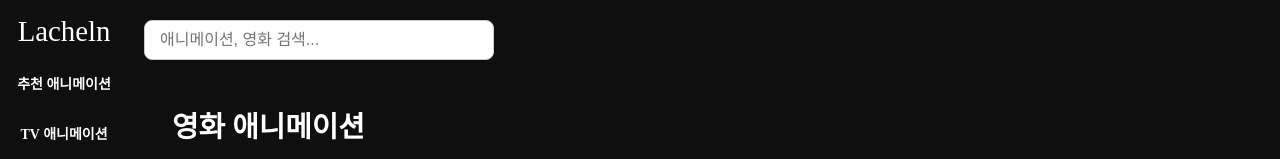
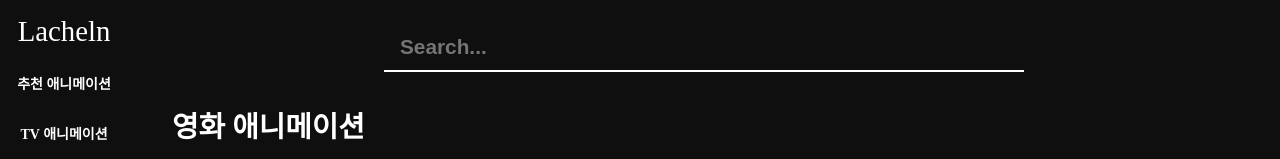
Before and after one commit to semi-hackathon/FE, a React (Vite) app: page /movie in a window 1280 px wide. Shown: the top 159 px of the page. Built offline with nearby package versions, Linux system fonts and the light colour scheme; no server answers.

Commit message:
서치바 스타일링

```diff
--- a/src/components/Navbar.jsx
+++ b/src/components/Navbar.jsx
@@ -19,11 +19,12 @@ const NavWrapper = styled.div`
   width: 100%;
   height: 10vh;
   background-color: #0f0f0f;
+  justify-content: center;
 `;
 
 const NavContainer = styled.div`
   display: flex;
   gap: 1rem;
   align-items: center;
-  margin-left: 1rem;
+  margin-top: 1rem;
 `;
--- a/src/components/Searchbar.jsx
+++ b/src/components/Searchbar.jsx
@@ -21,13 +21,10 @@ const Searchbar = () => {
       <StyledInput
         ref={inputRef}
         type="text"
-        placeholder="애니메이션, 영화 검색..."
+        placeholder="Search..."
         value={searchTerm}
         onChange={(e) => setSearchTerm(e.target.value)} // Context의 상태 업데이트
       />
-      {/* [제거] 기존의 드롭다운 결과창(ResultsContainer)은 제거합니다.
-        메인 컨텐츠 영역이 실시간으로 바뀌므로 더 이상 필요하지 않습니다.
-      */}
     </SearchWrapper>
   );
 };
@@ -37,18 +34,22 @@ export default Searchbar;
 // --- Styled Components (일부 수정) ---
 const SearchWrapper = styled.div`
   position: relative;
-  width: 350px;
+  display: flex;
+  width: 40rem;
 `;
+
 const StyledInput = styled.input`
   width: 100%;
-  padding: 10px 15px;
-  border: 1px solid #ccc;
-  border-radius: 8px;
-  font-size: 1rem;
-  transition: background-color 0.2s;
+  padding: 0.7rem 1rem;
+  border: none;
+  border-bottom: 0.125rem solid white;
+  font-size: 1.3rem;
+  font-weight: bold;
+  color: lightgray;
+  background-color: #0f0f0f;
 
   &:focus {
-    background-color: #f0f0f0;
-    outline: none;
+    outline: 0.5px soild gray;
+    outline-offset: 0.25rem;
   }
 `;
--- a/src/components/animation/AnimePageLayout.jsx
+++ b/src/components/animation/AnimePageLayout.jsx
@@ -4,6 +4,8 @@ import { useInfiniteQuery } from '@tanstack/react-query';
 import { useOutletContext } from 'react-router-dom';
 import AnimeGridList from './AnimeGridList';
 import SkeletonGridList from './SkeletonGridList';
+import SkeletonHeader from './SkeletonHeader';
+
 const AnimePageLayout = ({ title, queryKey, queryFn, isMovie }) => {
   const { scrollRef } = useOutletContext();
 
@@ -28,7 +30,12 @@ const AnimePageLayout = ({ title, queryKey, queryFn, isMovie }) => {
     return () => el.removeEventListener('scroll', onScroll);
   }, [scrollRef, fetchNextPage, hasNextPage, isFetchingNextPage]);
 
-  if (status === 'loading') return <LoadingText>로딩 중...</LoadingText>;
+  if (status === 'loading') return (
+    <Container>
+      <SkeletonHeader />
+      <SkeletonGridList />
+    </Container>
+  );
   if (status === 'error') return <LoadingText>에러: {error.message}</LoadingText>;
 
   return (
--- a/src/layout/LoginLayout.jsx
+++ b/src/layout/LoginLayout.jsx
@@ -70,6 +70,7 @@ const LoginContainer = styled.div`
 `
 
 const KakaoLoginButton = styled.button`
+  width: 20rem;
   height: 5rem;
   font-size: 1.875rem;
   background-color:#fee500;
--- a/src/pages/SearchResults.jsx
+++ b/src/pages/SearchResults.jsx
@@ -80,31 +80,31 @@ export default SearchResults;
 
 // --- Styled Components ---
 const Container = styled.div`
-  padding: 1.5rem;
+  padding: 0 1.5rem 1.5rem;
   width: 100%;
 `;
 
 const Header = styled.div`
   display: flex;
   justify-content: space-between;
-  align-items: center;
-  padding: 1.25rem;
+  gap: 1rem;
+  padding: 0 1.25rem 3rem;
 `;
 
 const Title = styled.h2`
   font-size: 1.8rem;
   font-weight: bold;
-  margin-bottom: 1.5rem;
+  color: white;
 `;
 
 const StatusText = styled.p`
   text-align: center;
-  padding: 2m;
+  padding: 2rem;
   font-size: 1rem;
   color: #666;
 `;
 
 const LayoutContainer = styled.div`
-  padding: 1.25rem;
+  padding: 2.75rem 1.25rem 0;
   width: 100%;
 `;
```
